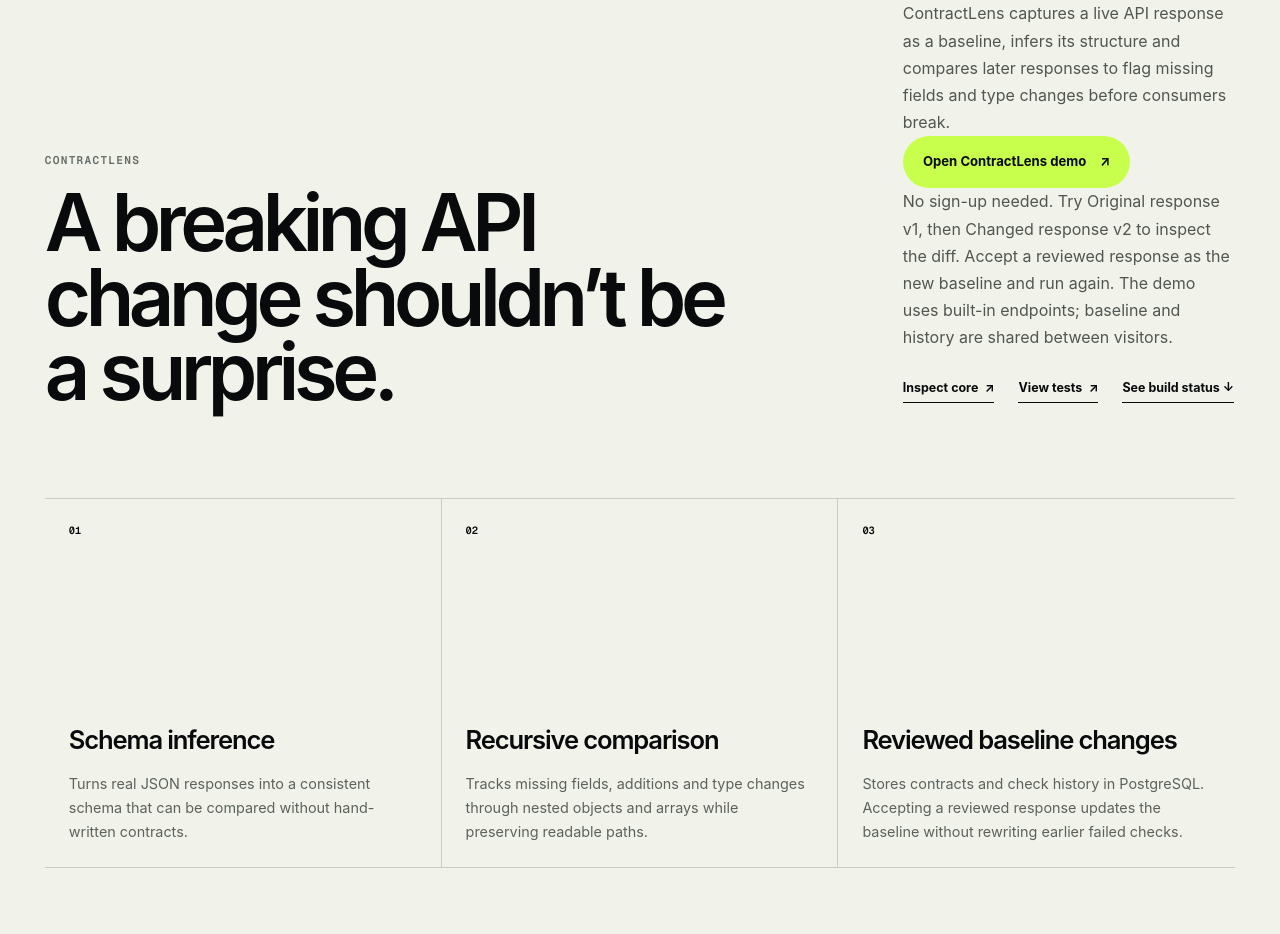
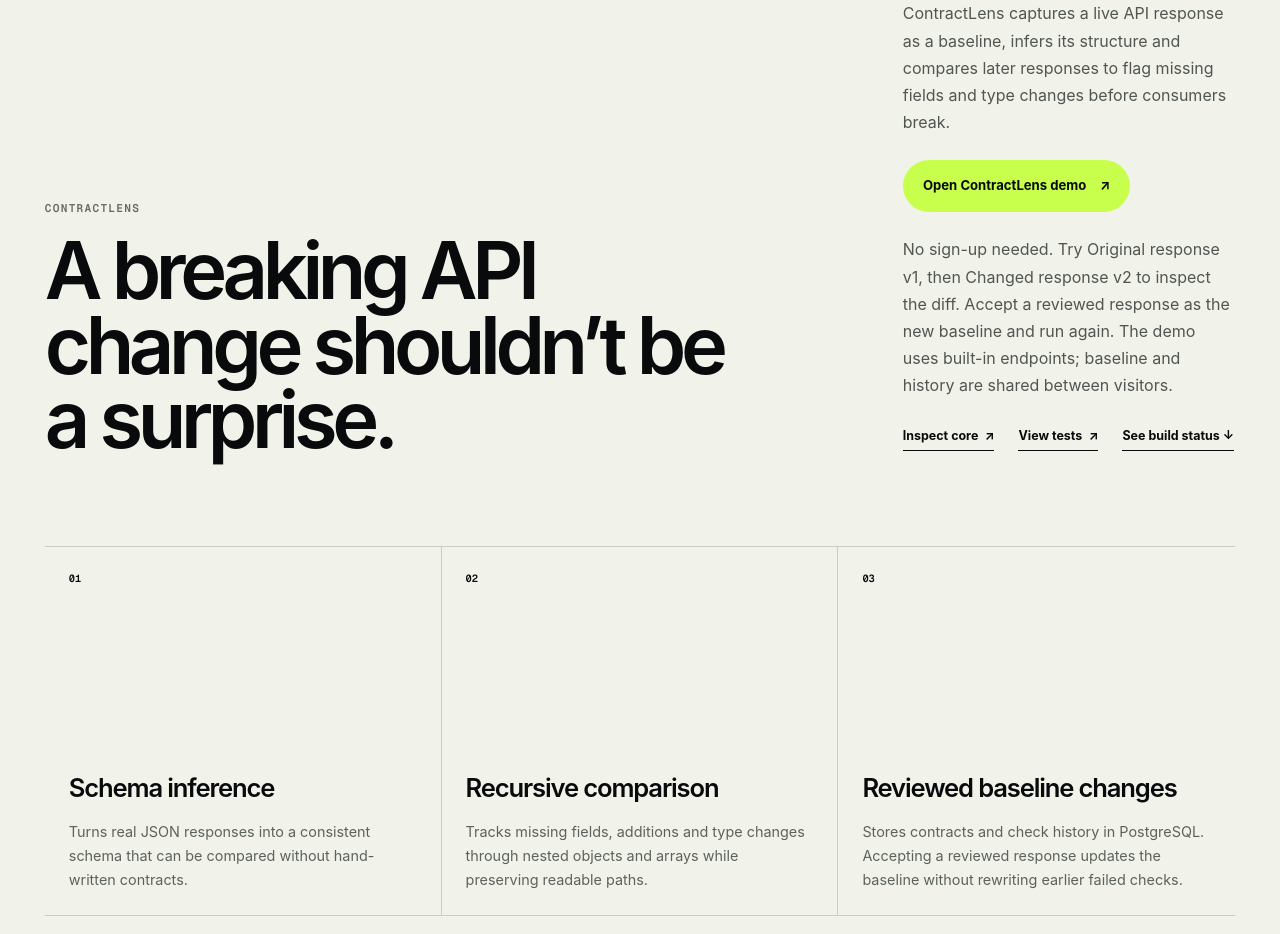
Before and after one commit to phatpanda6/alan-huang-portfolio, a Next.js app: page / in a window 1280 px wide. Shown: the part 1140-2074 px from the top of the page. Built offline with nearby package versions, Linux system fonts and the light colour scheme; no server answers.

Commit message:
Fix case study spacing and anchor offset

```diff
--- a/app/globals.css
+++ b/app/globals.css
@@ -817,6 +817,10 @@
   padding-bottom: 0.35rem;
 }
 
+.case-heading-copy > .button {
+  margin: 1.5rem 0;
+}
+
 .case-heading-copy > p,
 .work-heading > p,
 .about-copy p {
@@ -1031,6 +1035,7 @@
 .status-grid {
   display: grid;
   grid-template-columns: repeat(3, 1fr);
+  scroll-margin-top: 6.5rem;
   border-top: 1px solid var(--line-light);
 }
 
```
Also changed, not shown: 1 other file (tests, documents, lock files or other folders).
